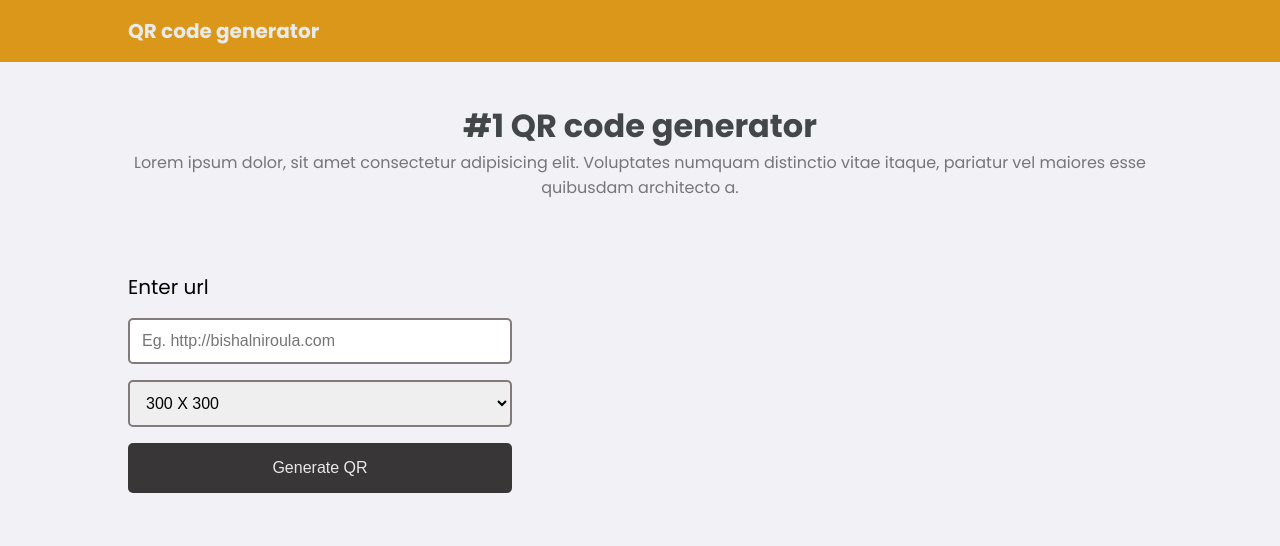
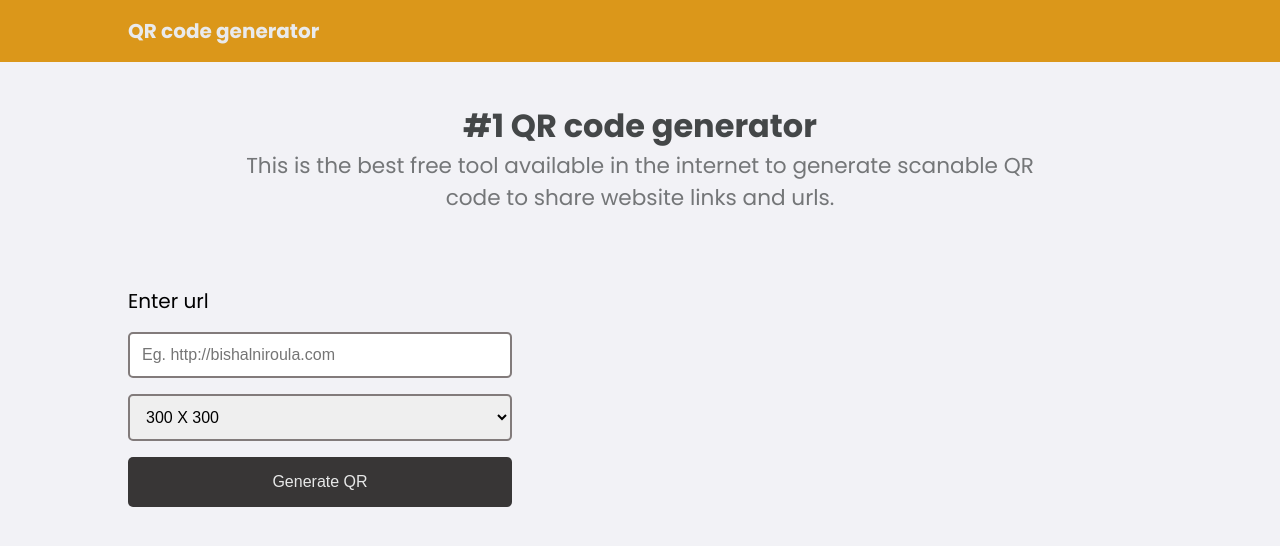
Before and after one commit to thebishalniroula/qr-code-generator, a React (Create React App) app: page / in a window 1280 px wide. Shown: the top 546 px of the page. Built offline with nearby package versions, Linux system fonts and the light colour scheme; the HTML template or start-up script is replaced by a standard one.

Commit message:
styling fixes

```diff
--- a/src/components/Form/Form.tsx
+++ b/src/components/Form/Form.tsx
@@ -41,7 +41,7 @@ const Form = (props: Props) => {
         <option value="400">400 X 400</option>
         <option value="500">500 X 500</option>
         <option value="600">600 X 600</option>
-        <option value="700">700 X 700</option>
+        {/* <option value="700">700 X 700</option> */}
       </select>
       <button type="submit" onClick={handleSubmit}>
         Generate QR
--- a/src/components/Hero/Hero.css
+++ b/src/components/Hero/Hero.css
@@ -10,4 +10,7 @@
 }
 .hero .description {
   color: var(--description);
+  font-size: 1.35rem;
+  line-height: 2rem;
+  max-width: 50rem;
 }
--- a/src/components/Hero/Hero.tsx
+++ b/src/components/Hero/Hero.tsx
@@ -7,9 +7,8 @@ const Hero = () => {
       <div className="left">
         <h1 className="heading">#1 QR code generator</h1>
         <p className="description">
-          Lorem ipsum dolor, sit amet consectetur adipisicing elit. Voluptates
-          numquam distinctio vitae itaque, pariatur vel maiores esse quibusdam
-          architecto a.
+          This is the best free tool available in the internet to generate
+          scanable QR code to share website links and urls.
         </p>
       </div>
     </div>
```
